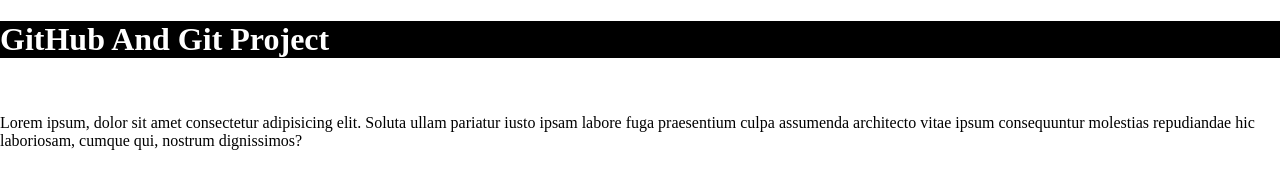
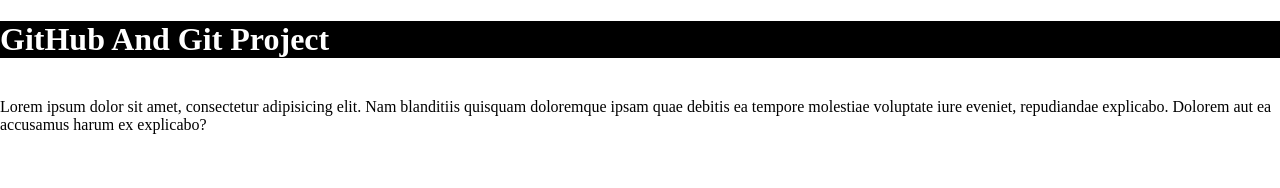
Before and after one commit to 7984686717/GitRepo, a plain HTML site: page index.html in a window 1280 px wide. Drawn offline with Linux system fonts and the light colour scheme.

Commit message:
add new file

```diff
--- a/index.html
+++ b/index.html
@@ -9,6 +9,6 @@
 <body>
     <h1>GitHub And Git Project</h1>
     <br>
-    <p>Lorem ipsum, dolor sit amet consectetur adipisicing elit. Soluta ullam pariatur iusto ipsam labore fuga praesentium culpa assumenda architecto vitae ipsum consequuntur molestias repudiandae hic laboriosam, cumque qui, nostrum dignissimos?</p>
+    <div>Lorem ipsum dolor sit amet, consectetur adipisicing elit. Nam blanditiis quisquam doloremque ipsam quae debitis ea tempore molestiae voluptate iure eveniet, repudiandae explicabo. Dolorem aut ea accusamus harum ex explicabo?</div>
 </body>
 </html>
```
